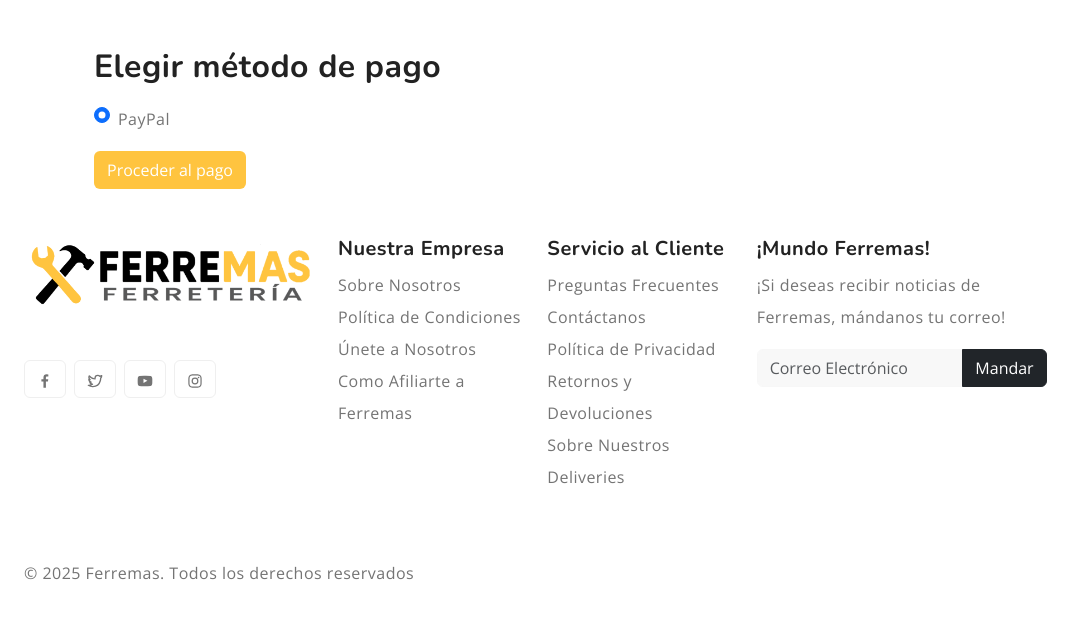
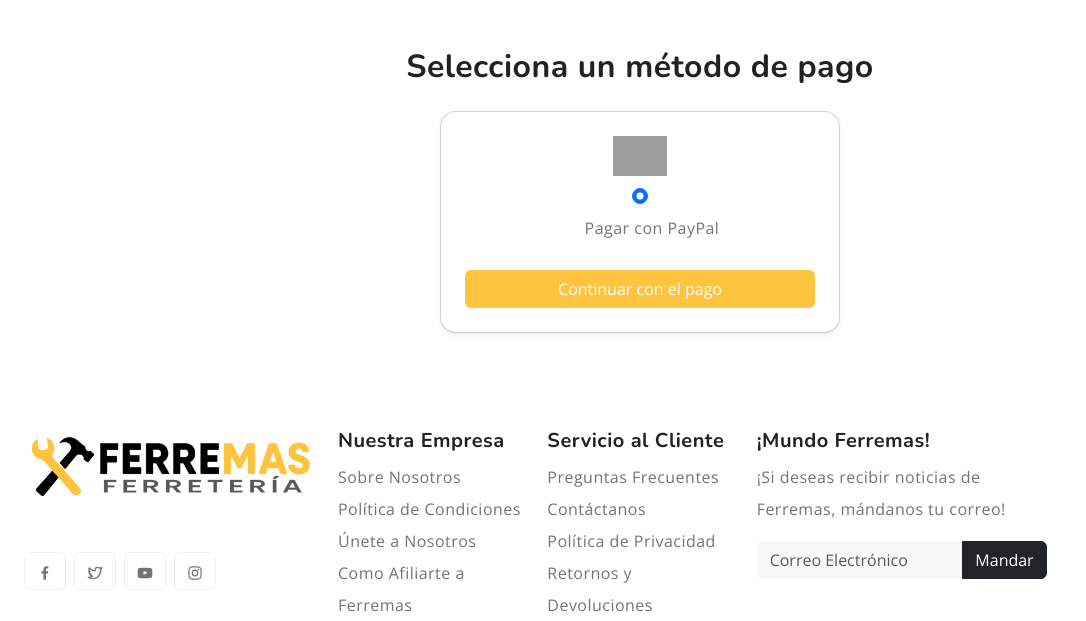
Before and after one commit to fl-oneto/ferremas, a Django app: page /elegir_metodo_pago/ in a window 1280 px wide. Shown: the part 108-729 px from the top of the page, without its empty margins (0-1086 px from the left). Before the commit the page ends 688 px from the top, so only its background shows below. Run offline with Django 5.2, Linux system fonts and the light colour scheme; a user stored in the database is signed in; data comes from the database, SQL or seed files in the repository; both versions use the stored data as it was after the commit; grey boxes are pictures that could not be loaded.

Commit message:
mejoras de los templates
-mejor vista para elegir método de pago
-mejor vista del voucher de la compra
-se crea cancelar_pago

```diff
--- a/templates/pedido/elegir_metodo_pago.html
+++ b/templates/pedido/elegir_metodo_pago.html
@@ -1,17 +1,36 @@
 {% extends 'base.html' %}
 
 {% block content %}
-<div class="container mt-5">
-  <h2>Elegir método de pago</h2>
-  <form method="post" action="{% url 'procesar_pago_paypal' %}">
+<div class="container py-5">
+  <h2 class="mb-4 text-center">Selecciona un método de pago</h2>
+
+  <form action="{% url 'procesar_pago_paypal' %}" method="POST" class="d-flex justify-content-center">
     {% csrf_token %}
+    <div class="card shadow-sm p-4 rounded-4 text-center" style="max-width: 400px; width: 100%;">
 
-    <div class="form-check my-3">
-      <input class="form-check-input" type="radio" name="metodo_pago" id="paypal" value="paypal" checked>
-      <label class="form-check-label" for="paypal">PayPal</label>
+      <!-- Logo de PayPal desde CDN oficial -->
+      <a href="https://www.paypal.com/in/webapps/mpp/paypal-popup"
+         onclick="window.open('https://www.paypal.com/in/webapps/mpp/paypal-popup','WIPaypal','toolbar=no, location=no, directories=no, status=no, menubar=no, scrollbars=yes, resizable=yes, width=1060, height=700'); return false;">
+        <img src="https://www.paypalobjects.com/webstatic/mktg/Logo/pp-logo-150px.png"
+             alt="PayPal Logo" class="mb-2" style="height: 40px; width: auto;">
+      </a>
+
+
+      <!-- Radio debajo del logo -->
+      <div class="form-check d-flex flex-column align-items-center">
+        <input class="form-check-input mb-2" type="radio" name="metodo_pago" value="paypal" id="paypal" checked>
+        <label class="form-check-label" for="paypal">
+          Pagar con PayPal
+        </label>
+      </div>
+
+      <!-- Botón para continuar -->
+      <div class="d-grid mt-4">
+        <button type="submit" class="btn btn-primary">
+          Continuar con el pago
+        </button>
+      </div>
     </div>
-
-    <button type="submit" class="btn btn-primary">Proceder al pago</button>
   </form>
 </div>
 {% endblock %}
--- a/tienda/urls.py
+++ b/tienda/urls.py
@@ -23,6 +23,7 @@ urlpatterns = [
     path('elegir_metodo_pago/', views.elegir_metodo_pago, name='elegir_metodo_pago'),
     path('procesar_pago_paypal/', views.procesar_pago_paypal, name='procesar_pago_paypal'),
     path('confirmar_pago/', views.confirmar_pago, name='confirmar_pago'),
+    path('cancelar_pago/', views.cancelar_pago, name='cancelar_pago'),
     path('bodeguero/', views.dashboard_bodeguero, name='dashboard_bodeguero'),
     path('bodeguero/pedidos/', views.pedidos_pendientes, name='pedidos_pendientes'),
     path('bodeguero/pedido/<int:pedido_id>/', views.pedido_detalle, name='detalle_pedido'),
--- a/tienda/views.py
+++ b/tienda/views.py
@@ -616,6 +616,10 @@ def confirmar_pago(request):
     else:
         return render(request, 'pedido/error_pago.html', {'error': response.text})
 
+@login_required
+def cancelar_pago(request):
+    return render(request, 'pedido/cancelar_pago.html')
+
 # lógica de vista de bodeguero
 
 @grupo_requerido('Bodeguero')
```
Also changed, not shown: templates/pedido/cancelar_pago.html (added, +16 -0 lines), templates/pedido/pago_exitoso.html (+33 -3 lines), db.sqlite3.
